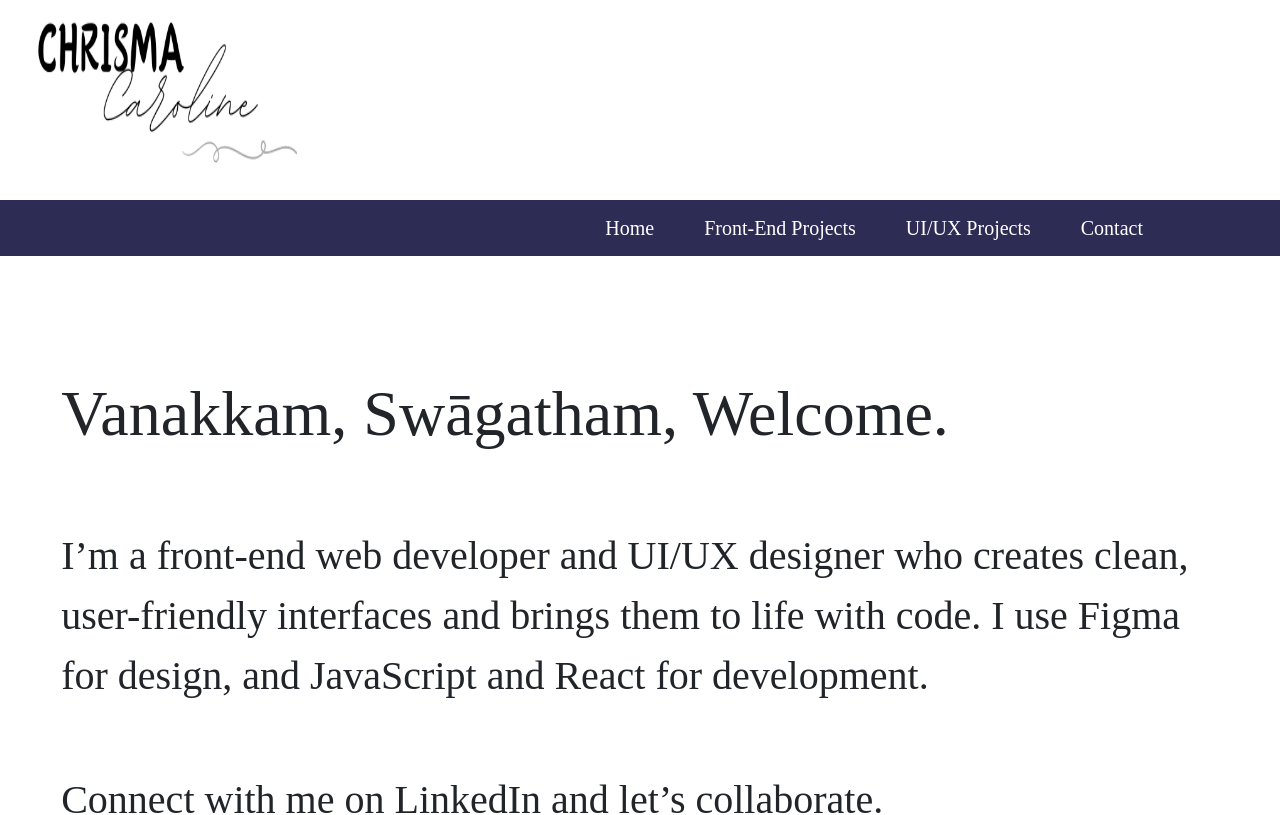
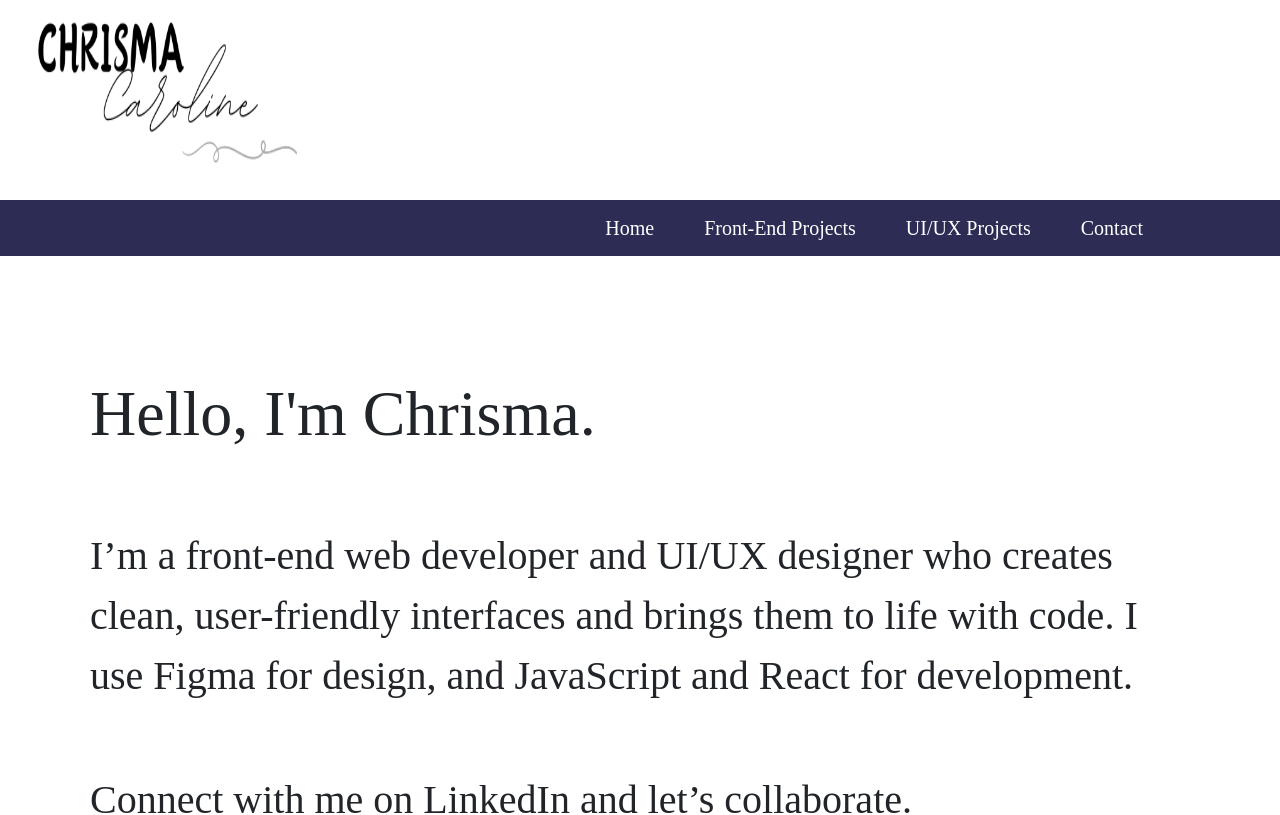
Before and after one commit to chrisma89/Chrisma-Caroline-Stephen, a React (Vite) app: page / in a window 1280 px wide. Shown: the top 815 px of the page. Built offline with nearby package versions, Linux system fonts and the light colour scheme; a web font is replaced by a local one.

Commit message:
custom class remoed for image

```diff
--- a/src/components/HomeCard/index.jsx
+++ b/src/components/HomeCard/index.jsx
@@ -11,8 +11,8 @@ function HomeCard() {
         className="container-fluid justify-content-center align-items-center"
         style={{
           fontFamily: "roboto-regular-italic",
-          paddingLeft: "0.2rem",
-          paddingRight: "0.2rem",
+          paddingLeft: "2rem",
+          paddingRight: "2rem",
           paddingTop: "5rem",
           minHeight : "65vh"
         }}
@@ -25,7 +25,7 @@ function HomeCard() {
             // padding: "10px",
             paddingTop: "30px",
           }}
-        >Vanakkam, Swāgatham, Welcome.
+        >Hello, I'm Chrisma.
           {/* <Col>Vanakkam! Swāgatham! Welcome!
 </Col> */}
         </Row>
--- a/src/components/UIUXProjects/index.jsx
+++ b/src/components/UIUXProjects/index.jsx
@@ -12,14 +12,14 @@ function UIUXProjects({ id, Title, Description, selectuiuxproject,Buttonlabel, I
         style={{ padding: "0px", minHeight : "40vh"}}
       >
         <Card
-          className="d-flex flex-wrap justify-content-center col"
+          className="d-flex flex-wrap justify-content-center"
           style={{ width: '100%',maxWidth: "20rem", height : '26rem', border: "2px solid #64002f" }}
         >
-          <Card.Img variant="top" src={Image} className='img-container' style = {{width : "100%"}}/>
+          <Card.Img variant="top" src={Image} style = {{width : "100%"}}/>
           <Card.Body className="justify-content-center content d-flex flex-column align-items-center">
             <Card.Title style={{fontSize: "25px", padding: "10px", color : "#474787", textAlign : "center", fontFamily : "roboto-medium"}}>{Title}</Card.Title>
             <Card.Text style={{fontSize: "15px", padding: "10px", color : "#474787", textAlign : "center", fontFamily : "roboto-medium"}}>{Description}</Card.Text>
-            <Button id={id}
+            <Button
              style ={{backgroundColor : " #2C2C54", color : "white", margin : "5px", alignItems : "center", fontFamily : "roboto-medium"}}
               onClick={() =>
                 selectuiuxproject(id)}
```
